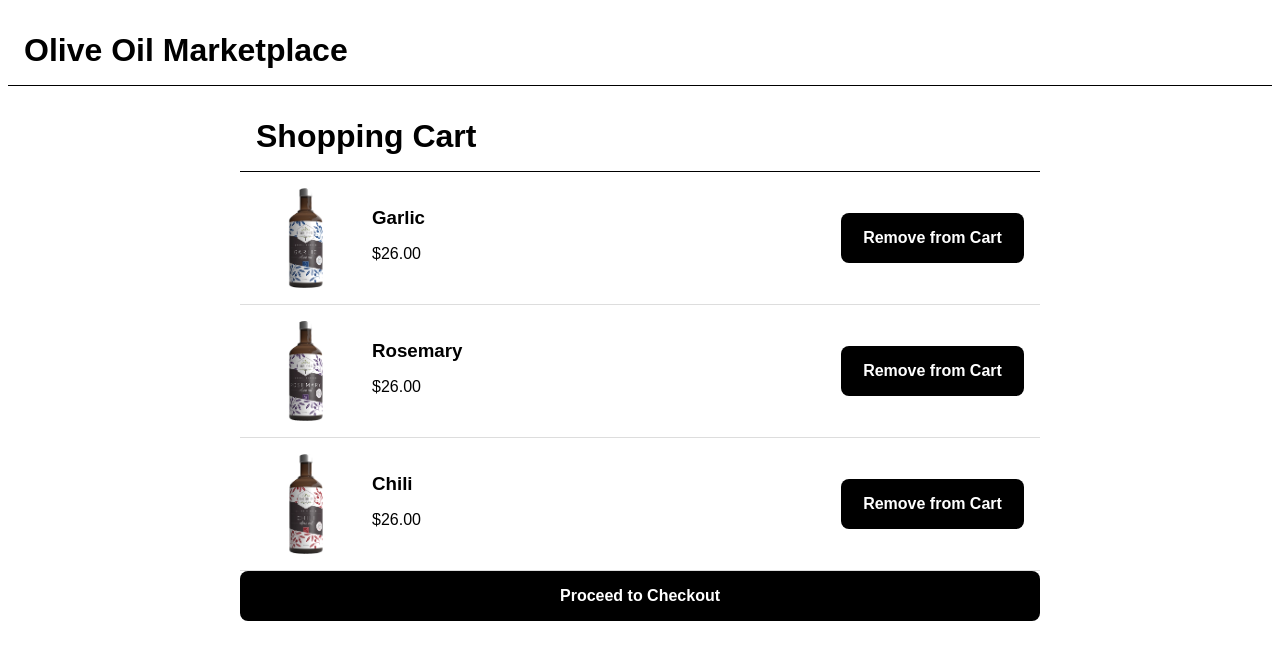
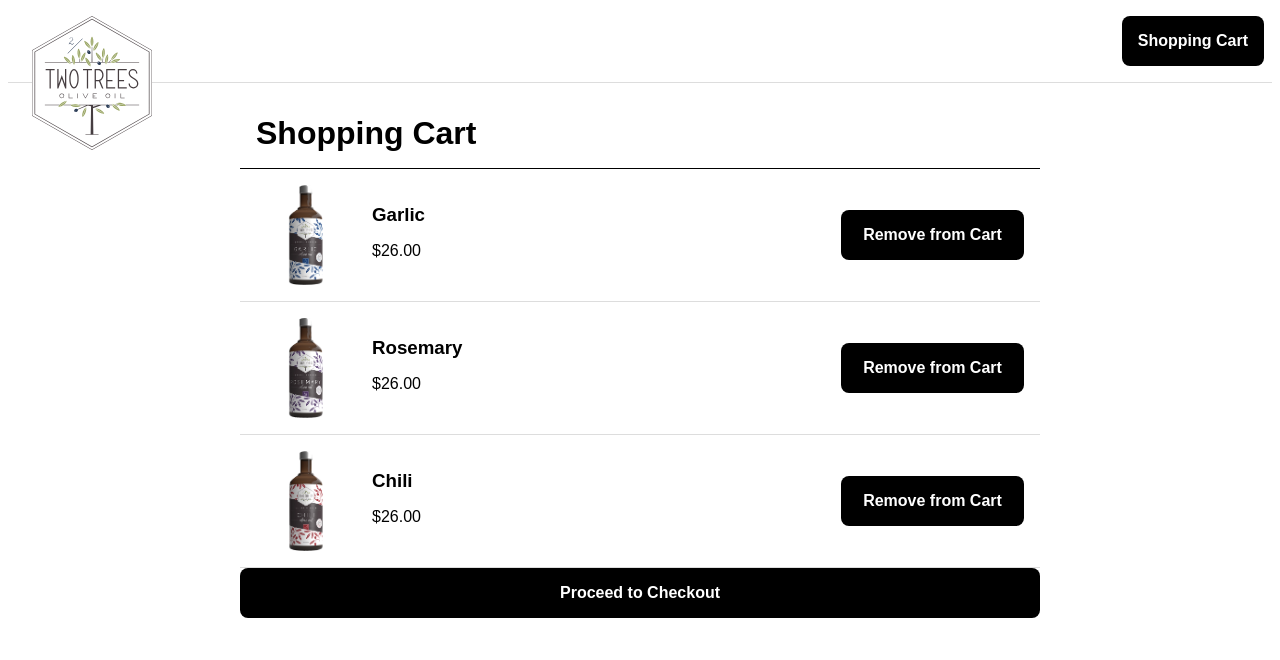
Before and after one commit to techbola/full-stack-ecommerce, a Vue app: page /cart in a window 1280 px wide. Shown: the top 660 px of the page. Built offline with nearby package versions, Linux system fonts and the light colour scheme.

Commit message:
navbar component design

```diff
--- a/src/App.vue
+++ b/src/App.vue
@@ -1,15 +1,18 @@
 <template>
-  <h1>Olive Oil Marketplace</h1>
+  <NavBar />
   <div class="page-wrap">
     <router-view></router-view>
   </div>
 </template>
 
 <script>
+import NavBar from '@/components/NavBar.vue';
 
 export default {
   name: 'App',
-  components: {}
+  components: {
+    NavBar
+  }
 }
 </script>
 
--- /dev/null
+++ b/src/components/NavBar.vue
@@ -0,0 +1,27 @@
+<template>
+  <div class="nav-bar">
+    <router-link to="/products" class="products-link">
+      <div class="logo-wrap">
+        <img :src="logo" alt="Logo">
+      </div>
+    </router-link>
+    <router-link to="/cart" class="cart-link">
+      <button>Shopping Cart</button>
+    </router-link>
+  </div>
+</template>
+
+<script>
+import logo from '@/assets/logo-hexagon.svg';
+
+export default {
+  name: 'NavBar',
+  data() {
+    return {
+      logo
+    }
+  }
+}
+</script>
+
+<style lang="scss" scoped></style>
```
